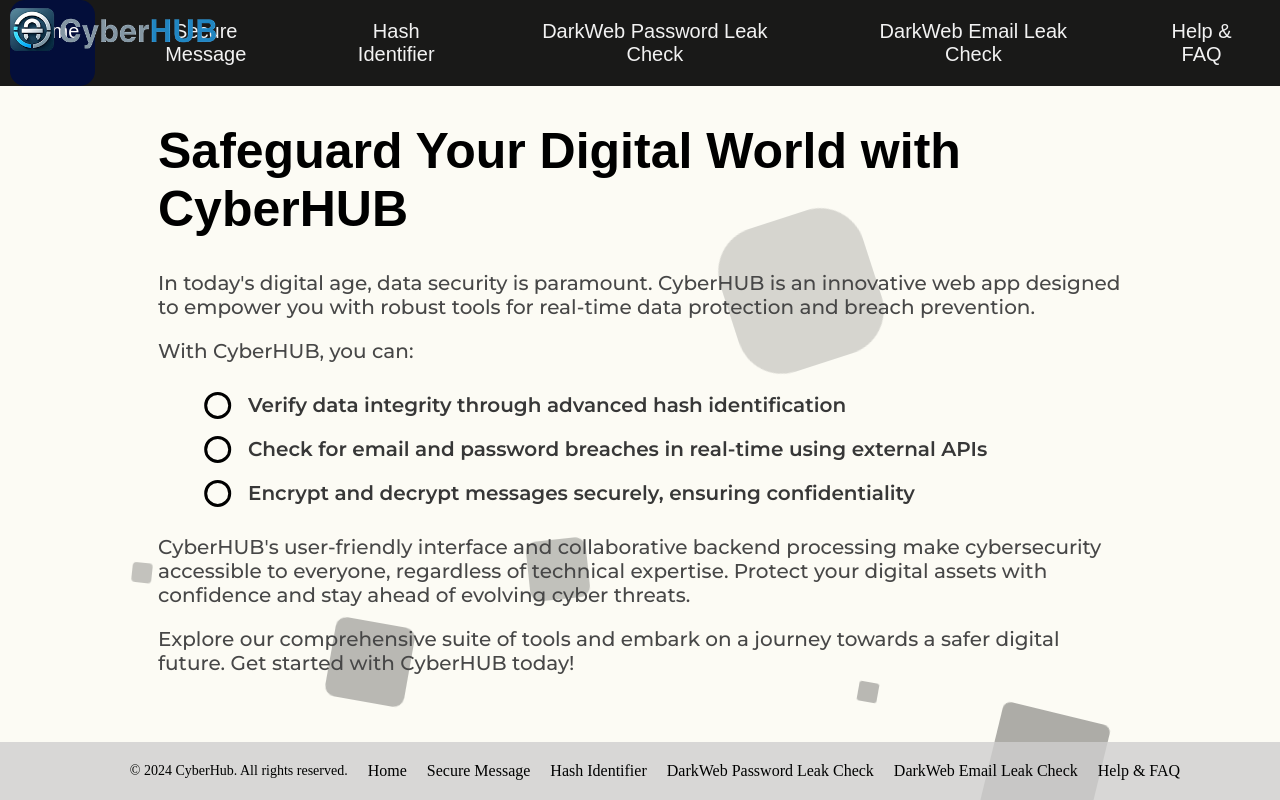
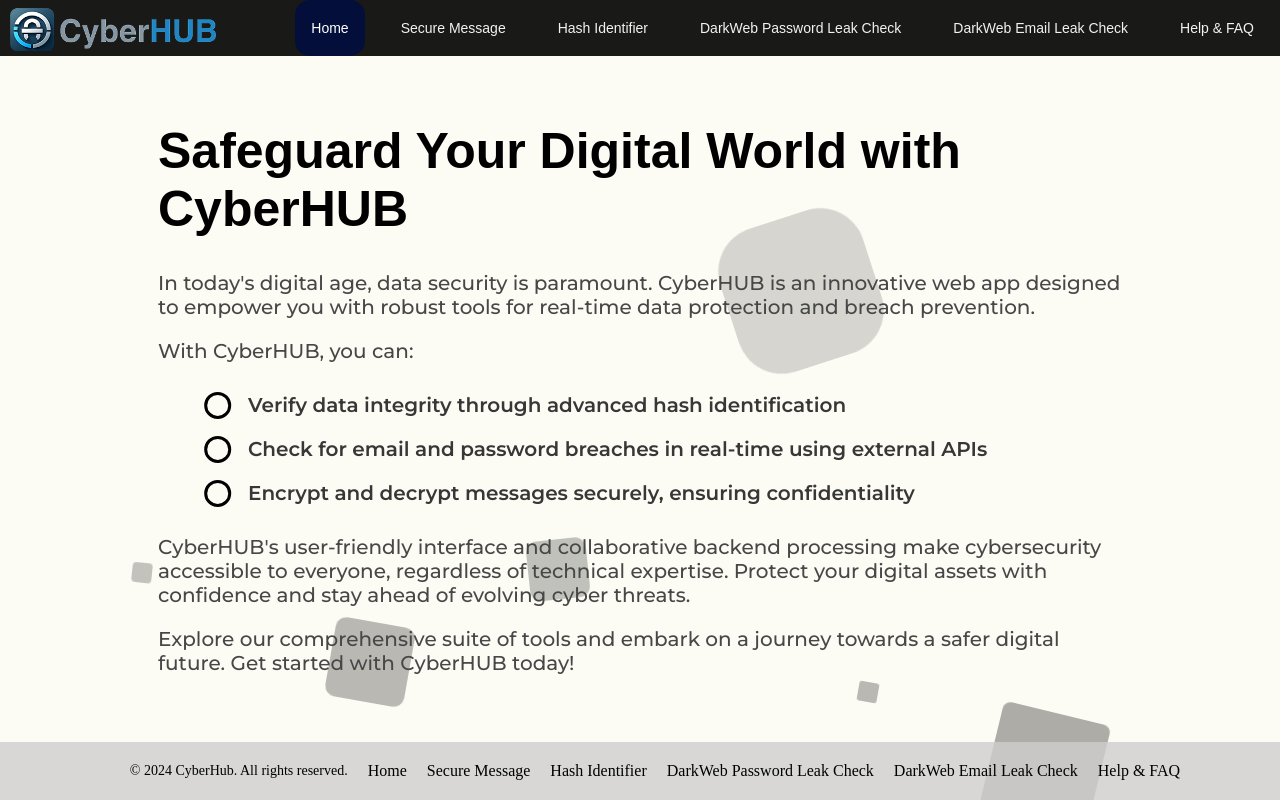
Before and after one commit to spaulll/CyberHUB, a Flask app: page / in a window 1280 px wide. Run offline with Flask 3, Linux system fonts and the light colour scheme; some web fonts are replaced.

Commit message:
fix: navbar font size

```diff
--- a/static/css/navigation.css
+++ b/static/css/navigation.css
@@ -52,13 +52,14 @@ body{
     top: 0;
     left: 0;
 }
+
 .topnav a {
     color: var(--menuitemsText);
     text-align: center;
     padding: 20px 16px;
     text-decoration: none;
     font-family: "Radio Canada Big", sans-serif;
-    font-size: 20px;
+    font-size: 14px;
 }
 .topnav a:hover:not(:first-child) {
     background-color: var(--menuitemsHoverBg);
@@ -69,7 +70,7 @@ body{
     -moz-border-radius: 15px;
     -ms-border-radius: 15px;
     -o-border-radius: 15px;
-    font-size: 22px;
+    font-size: 15px;
     transition: 0.5s;
     -webkit-transition: 0.7s;
     -moz-transition: 0.7s;
@@ -214,6 +215,7 @@ body{
 @media screen and (max-width: 1155px) {
     .topnav a:not(:first-child) {
         display: none;
+        backdrop-filter: blur(var(--formBlurAmount));
     }
     .topnav a.icon {
     float: right;
```
